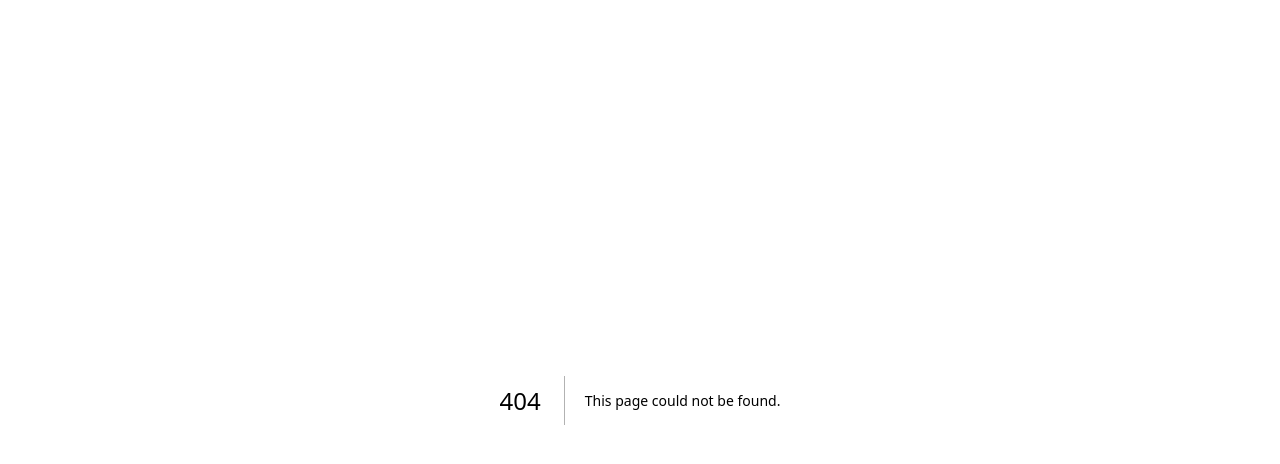
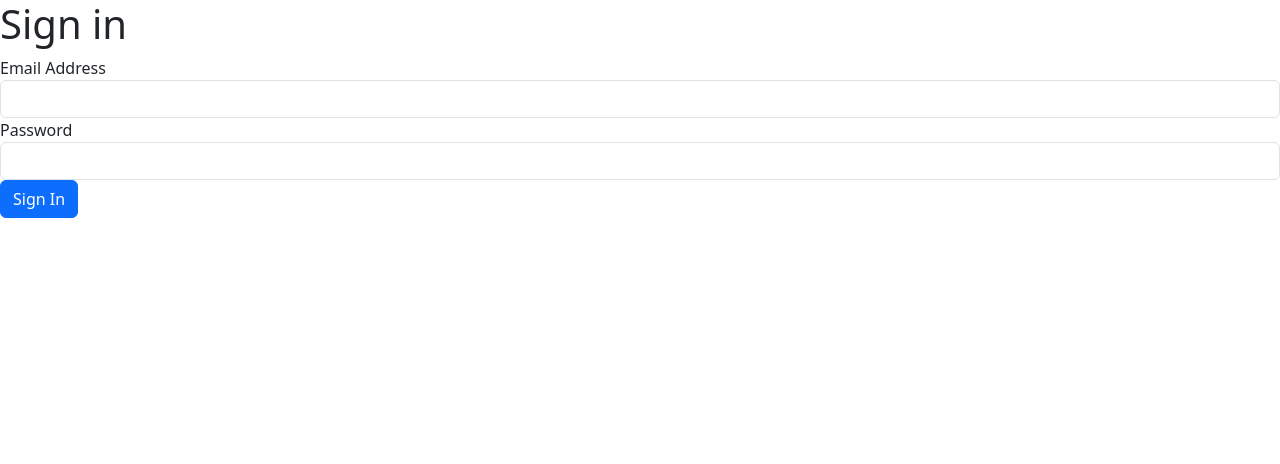
Before and after one commit to ksburhan/react-ticketing-service, a Next.js app in the folder client/: page /auth/signin in a window 1280 px wide. Before the commit this address had no page. Shown: the top 464 px of the page. Built offline with nearby package versions, Linux system fonts and the light colour scheme.

Commit message:
add signin page

```diff
--- /dev/null
+++ b/client/pages/auth/signin.js
@@ -0,0 +1,45 @@
+import { useState } from 'react';
+import Router from 'next/router';
+import useRequest from '../../hooks/use-request';
+
+const SignIn = () => {
+    const [email, setEmail] = useState('');
+    const [password, setPassword] = useState('');
+    const { doRequest, errors } = useRequest({
+        url: '/api/users/signin',
+        method: 'post',
+        body: { email, password },
+        onSuccess: () => Router.push('/')
+    });
+
+    const onSubmit = async (event) => {
+        event.preventDefault();
+
+        await doRequest();
+    }
+
+    return <form onSubmit={onSubmit}>
+        <h1>Sign in</h1>
+        <div className="form-group">
+            <label>Email Address</label>
+            <input
+                value={email}
+                onChange={e => setEmail(e.target.value)}
+                className="form-control"
+            />
+        </div>
+        <div className="form-group">
+            <label>Password</label>
+            <input
+                type="password"
+                value={password}
+                onChange={e => setPassword(e.target.value)}
+                className="form-control"
+            />
+        </div>
+        {errors}
+        <button className="btn btn-primary">Sign In</button>
+    </form>;
+};
+
+export default SignIn;
--- a/client/pages/banana.js
+++ /dev/null
@@ -1,5 +0,0 @@
-const Banana = () => {
-    return <h1>Banana</h1>;
-}
-
-export default Banana;
```
Also changed, not shown: client/pages/index.js (+5 -8 lines).
